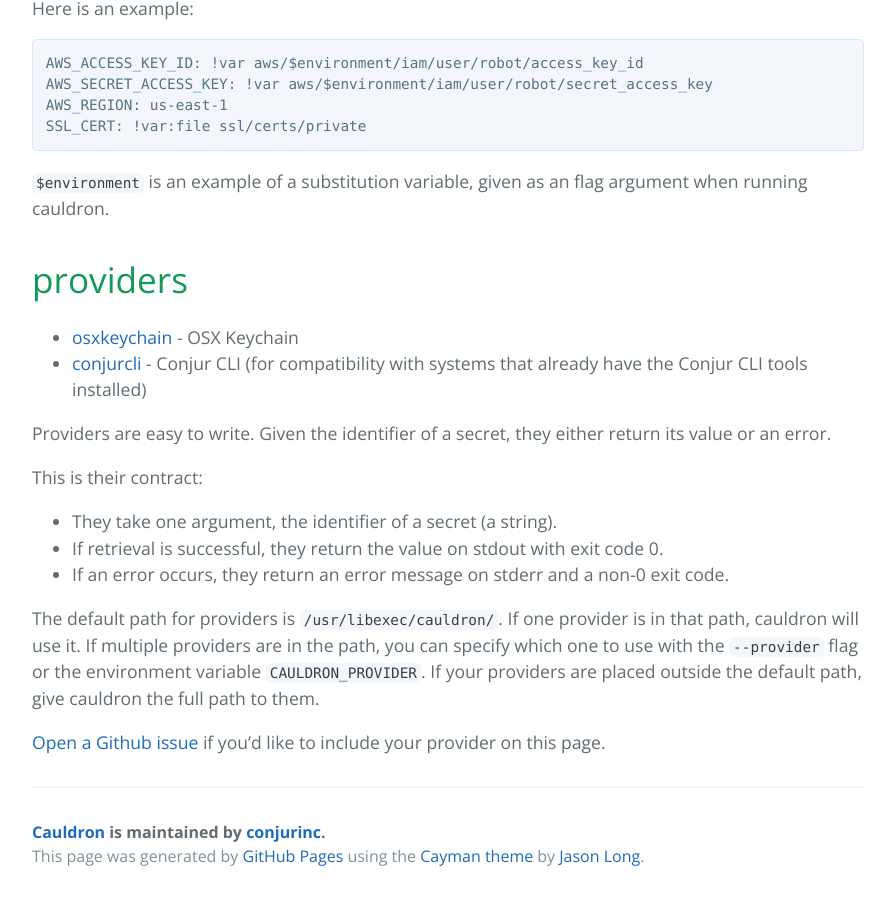
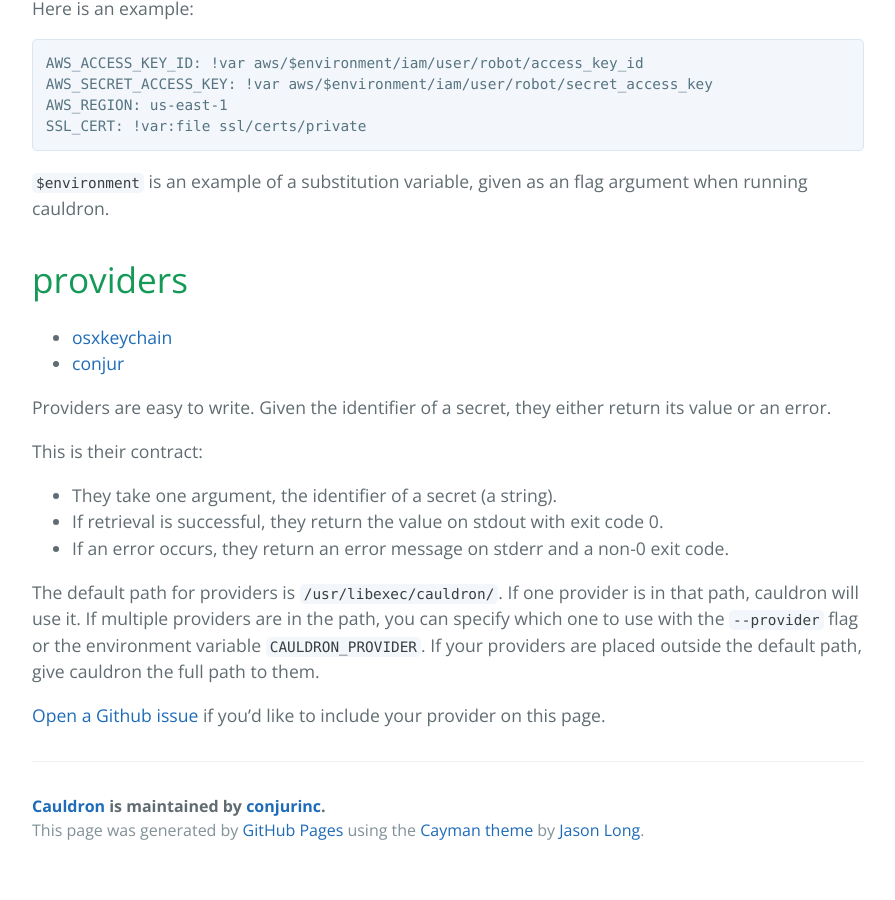
Before and after one commit to cyberark/summon, a Jekyll site: the page built from index.md, in a window 1280 px wide and 900 px high, scrolled down 2322 px. Shown: the whole window, without its empty margins (192-1087 px from the left). Built offline with Jekyll 4.4.1, drawn with Linux system fonts in a browser that asks for light colours; Markdown is read by kramdown in place of the engine named in the settings; after the commit the page ends 3196 px from its top, so only the background shows below that.

Commit message:
point to conjur provider

```diff
--- a/_includes/content.md
+++ b/_includes/content.md
@@ -75,8 +75,8 @@
 
 <i id="providerList"></i>
 
-* [osxkeychain](https://github.com/conjurinc/cauldron-keychain-cli) - OSX Keychain
-* [conjurcli](https://github.com/conjurinc/cauldron-conjurcli) - Conjur CLI (for compatibility with systems that already have the Conjur CLI tools installed)
+* [osxkeychain](https://github.com/conjurinc/cauldron-keychain-cli)
+* [conjur](https://github.com/conjurinc/cauldron-conjur)
 
 Providers are easy to write. Given the identifier of a secret, they either return its value or an error.
 
```
